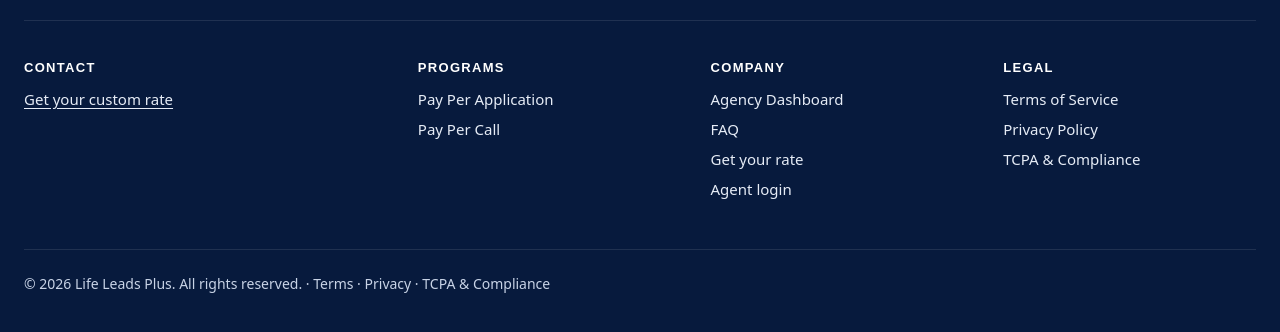
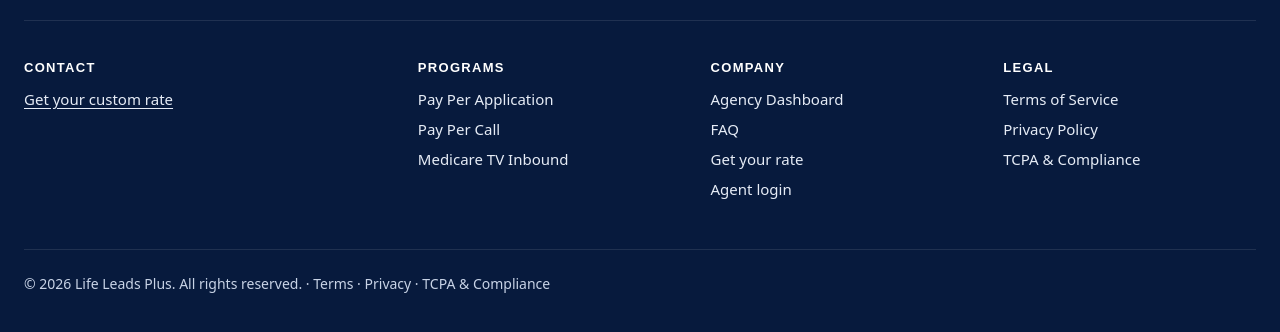
Before and after one commit to bbarnes4318/lifeleadsplus-site, an Astro site: page / in a window 1280 px wide. Shown: the part 8413-8745 px from the top of the page. Built offline with nearby package versions, Linux system fonts and the light colour scheme; Astro itself is replaced by a stand-in of ours; no server answers; a web font is replaced by a local one.

Commit message:
Link Medicare TV campaign from site footer

```diff
--- a/src/components/Footer.astro
+++ b/src/components/Footer.astro
@@ -10,6 +10,7 @@ const columns = [
     links: [
       { href: '/pay-per-application', label: 'Pay Per Application' },
       { href: '/pay-per-call', label: 'Pay Per Call' },
+      { href: '/medicare-tv-calls', label: 'Medicare TV Inbound' },
     ],
   },
   {
```
